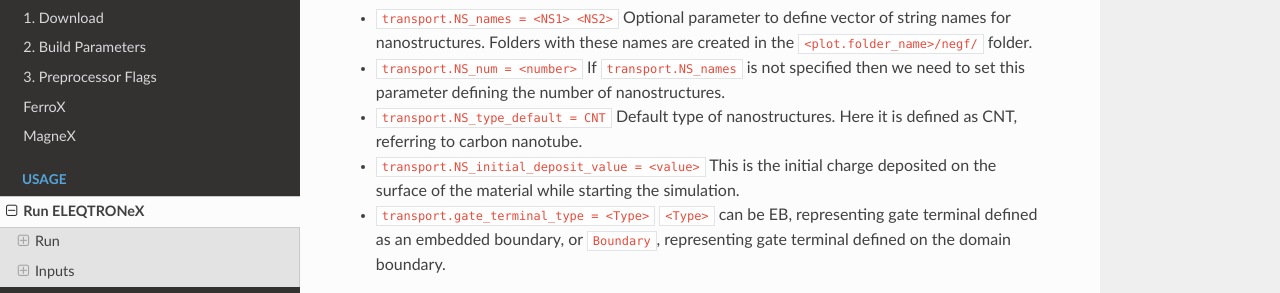
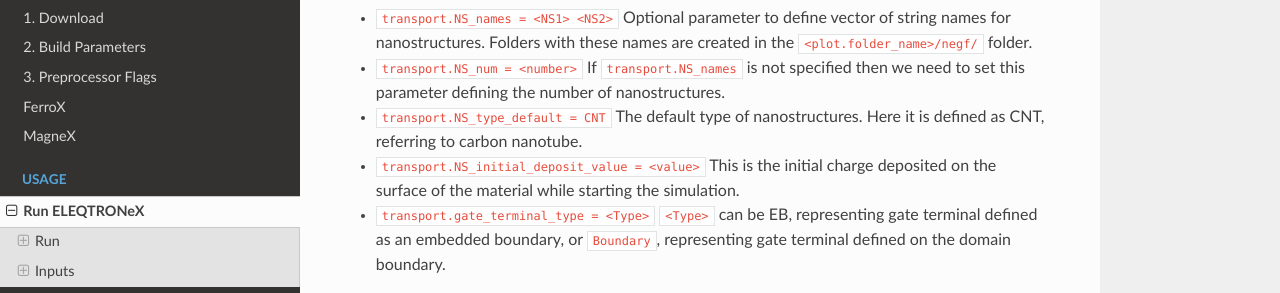
Before and after one commit to AMReX-Microelectronics/AMReX-Microelectronics.github.io, a Sphinx documentation site: the page built from Docs/source/usage/run_eleqtronex.rst, in a window 1280 px wide and 900 px high, scrolled down 2519 px. Shown: the part 189-482 px from the top of the window. Built offline with Sphinx 7.4.7 and the Read the Docs theme 2.0.0, drawn with Linux system fonts in a browser that asks for light colours.

Commit message:
minor mod to run_eleqtronex.rst

```diff
--- a/Docs/source/usage/run_eleqtronex.rst
+++ b/Docs/source/usage/run_eleqtronex.rst
@@ -99,7 +99,7 @@
 ^^^^^^^^^^^^^^^
 - ``transport.NS_names = <NS1> <NS2>`` Optional parameter to define vector of string names for nanostructures. Folders with these names are created in the ``<plot.folder_name>/negf/`` folder.
 - ``transport.NS_num = <number>`` If ``transport.NS_names`` is not specified then we need to set this parameter defining the number of nanostructures.
-- ``transport.NS_type_default = CNT`` Default type of nanostructures. Here it is defined as CNT, referring to carbon nanotube.
+- ``transport.NS_type_default = CNT`` The default type of nanostructures. Here it is defined as CNT, referring to carbon nanotube.
 - ``transport.NS_initial_deposit_value = <value>`` This is the initial charge deposited on the surface of the material while starting the simulation.
 - ``transport.gate_terminal_type = <Type>`` ``<Type>`` can be EB, representing gate terminal defined as an embedded boundary, or ``Boundary``, representing gate terminal defined on the domain boundary.
 
```
